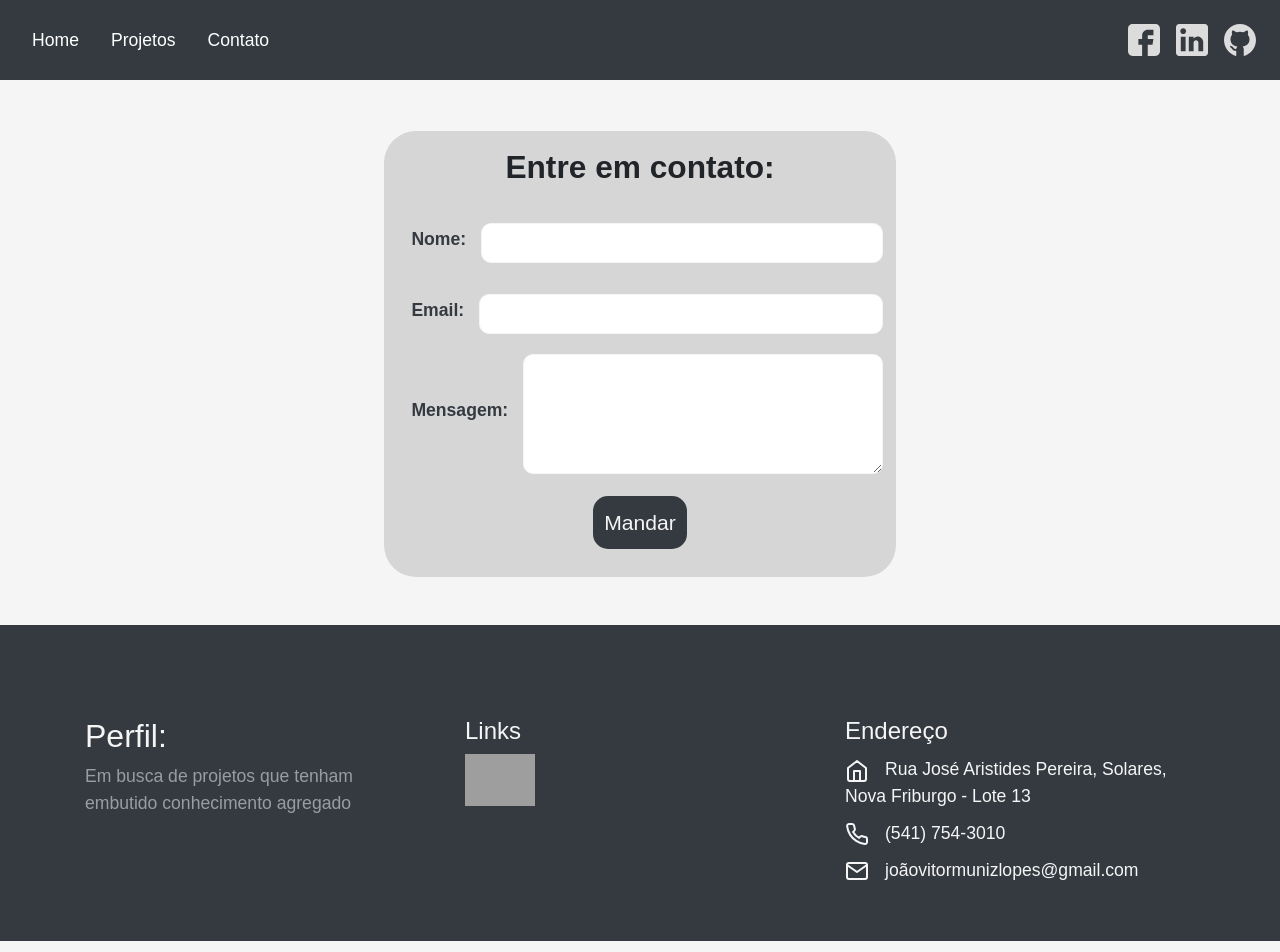
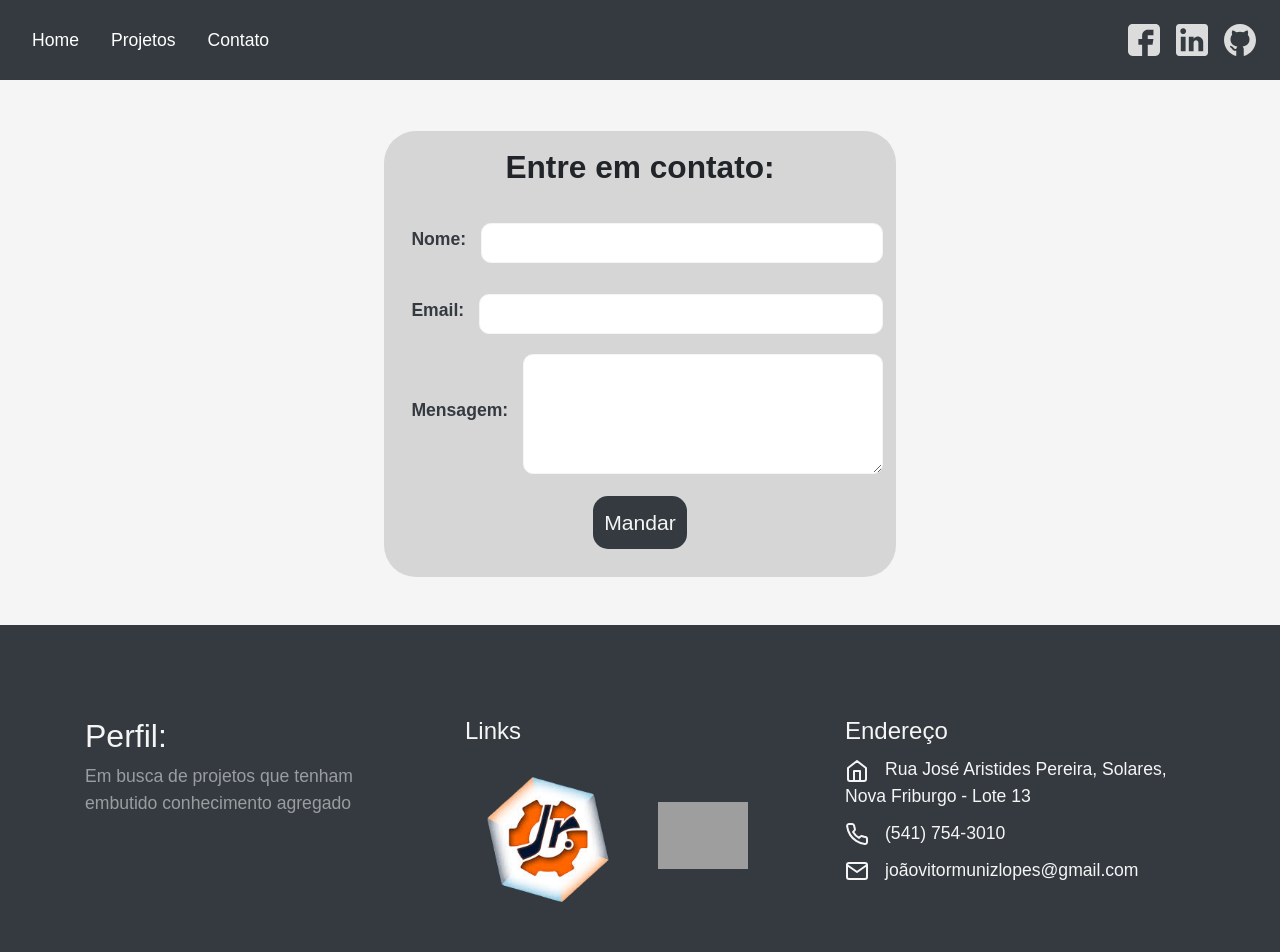
Before and after one commit to joaovitor32/Portifolio, a React (Create React App) app in the folder site/: page /contato in a window 1280 px wide. Shown: the top 952 px of the page. Built offline with nearby package versions, Linux system fonts and the light colour scheme; grey boxes are pictures that could not be loaded.

Commit message:
Mudanças footer - Site

```diff
--- a/site/src/components/footer/footer.css
+++ b/site/src/components/footer/footer.css
@@ -1,3 +1,7 @@
+a,li,ul{
+    margin:0%;
+    padding:0%;
+}
 .footer{
     background: #343a40;
     color:#F5F5F5;
@@ -13,9 +17,21 @@ ul{
     margin-bottom:3%;
 }
 .logoUerj{
-    width: 20%;
-    height: 20%;
+    width: 40%;
+    height: 40%;
 }
+.logoSerra{
+
+    width: 130%;
+    height: 130%;
+}
+.ul-links-footer{
+    display: flex;
+    justify-content: center;
+    text-align: center;
+    align-items: center;
+}
+
 @media only screen and (max-width: 600px) {
     .footer{
         width: 100%;
--- a/site/src/components/footer/footer.js
+++ b/site/src/components/footer/footer.js
@@ -6,6 +6,7 @@ import mail from './imagens/mail.svg'
 import phone from './imagens/phone.svg'
 import home from './imagens/home.svg'
 import uerj from './imagens/uerj.svg'
+import serra from './imagens/serra.png'
 
 const Footer = props => {
     return (
@@ -18,9 +19,10 @@ const Footer = props => {
                             <p className="pr-5 text-white-50">Em busca de projetos que tenham embutido conhecimento agregado </p>
 
                         </div>
-                        <div className="col-lg-4 col-xs-12 links">
+                        <div className="col-lg-4 col-xs-12 ">
                             <h4 className="mt-lg-0 mt-sm-3">Links</h4>
-                            <ul className="m-0 p-0">
+                            <ul className="ul-links-footer">
+                            <li><a href="https://serrajr.eng.br/"><img className="logoSerra" src={serra} alt="logo serra"/></a></li>
                                 <li><a href="http://www.iprj.uerj.br/"><img className="logoUerj" src={uerj} alt="logo uerj"/></a></li>
                             </ul>
                         </div>
```
Also changed, not shown: site/src/components/footer/imagens/download.jpeg (added), site/src/components/footer/imagens/serra.png (added).
